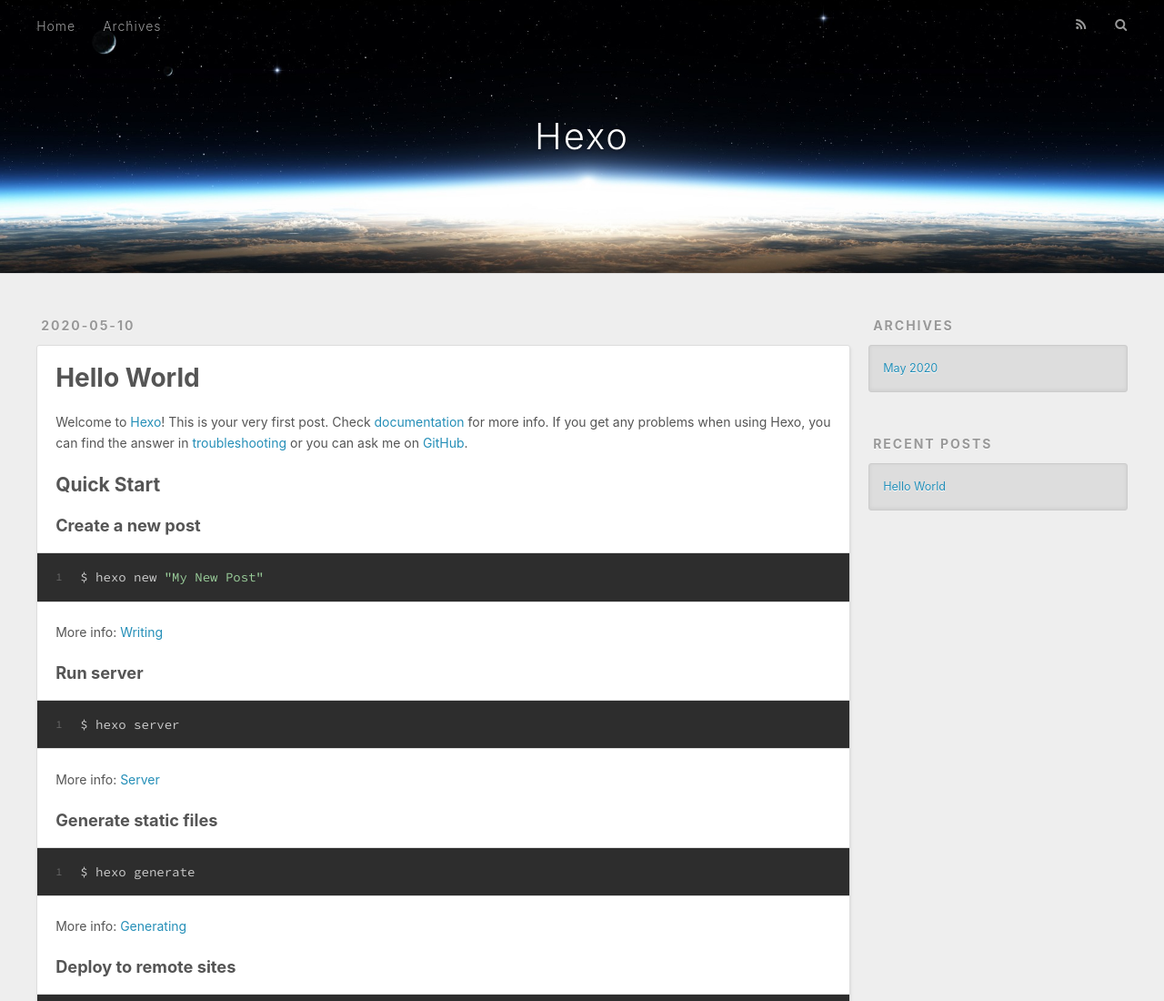
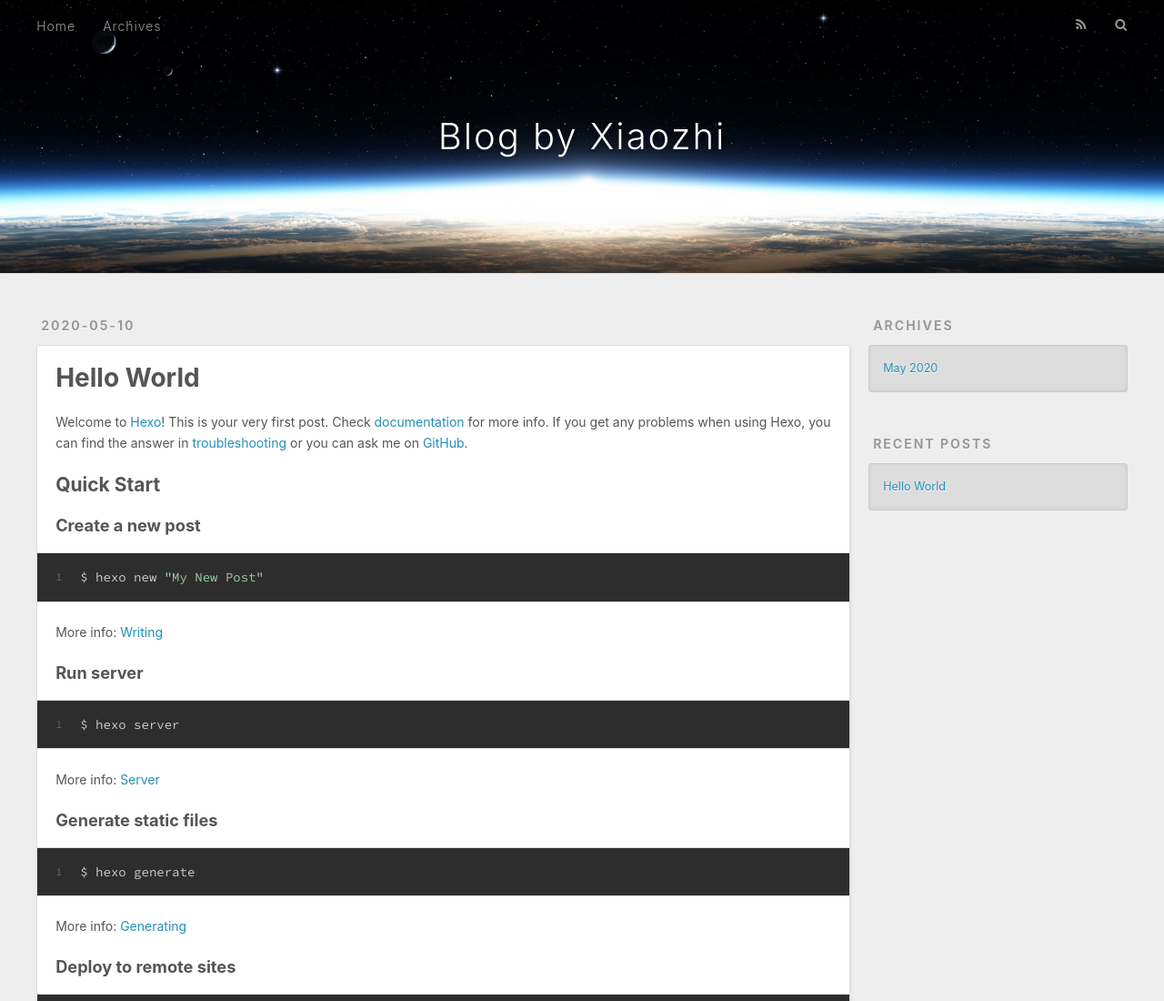
Before and after one commit to xiaozhi-12121/xiaozhi-12121.github.io, a plain HTML site: page index.html in a window 1280 px wide. Shown: the top 1100 px of the page at 91% size. Drawn offline with nearby package versions, Linux system fonts and the light colour scheme.

Commit message:
Update index.html

```diff
--- a/index.html
+++ b/index.html
@@ -29,7 +29,7 @@
             <div id="header-outer" class="outer">
                 <div id="header-title" class="inner">
                     <h1 id="logo-wrap">
-                        <a href="/" id="logo">Hexo</a>
+                        <a href="/" id="logo">Blog by Xiaozhi</a>
                     </h1>
                 </div>
 
```
